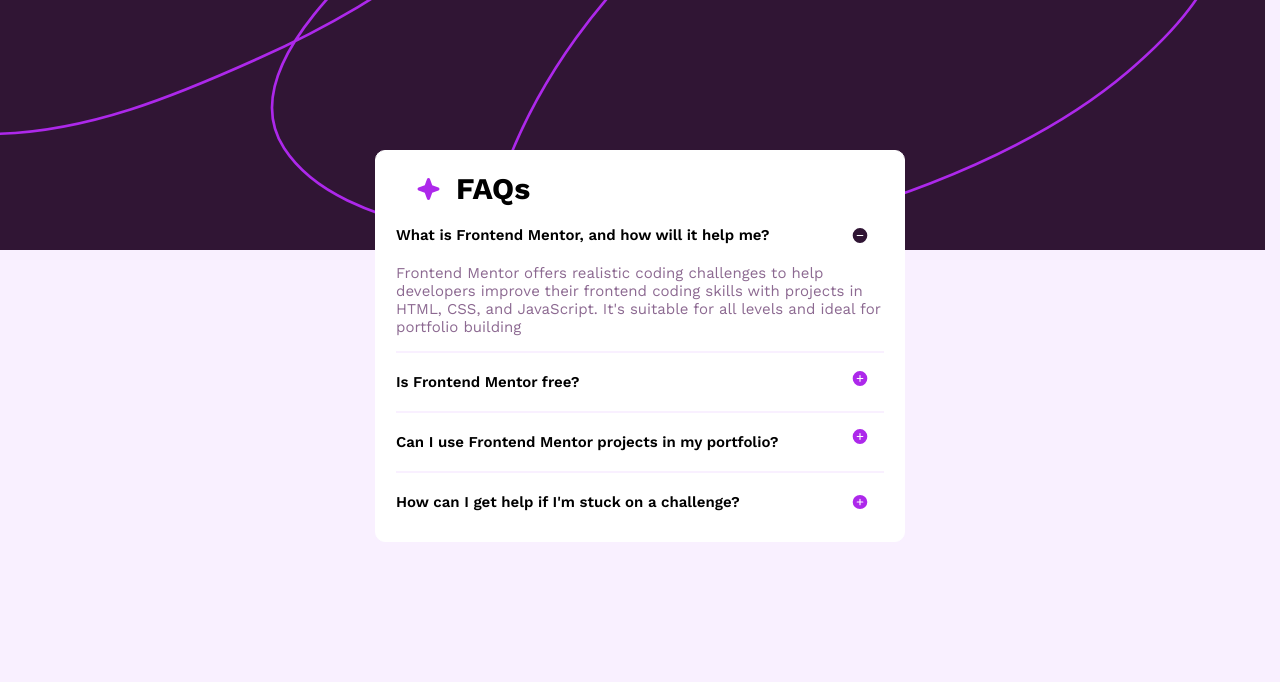
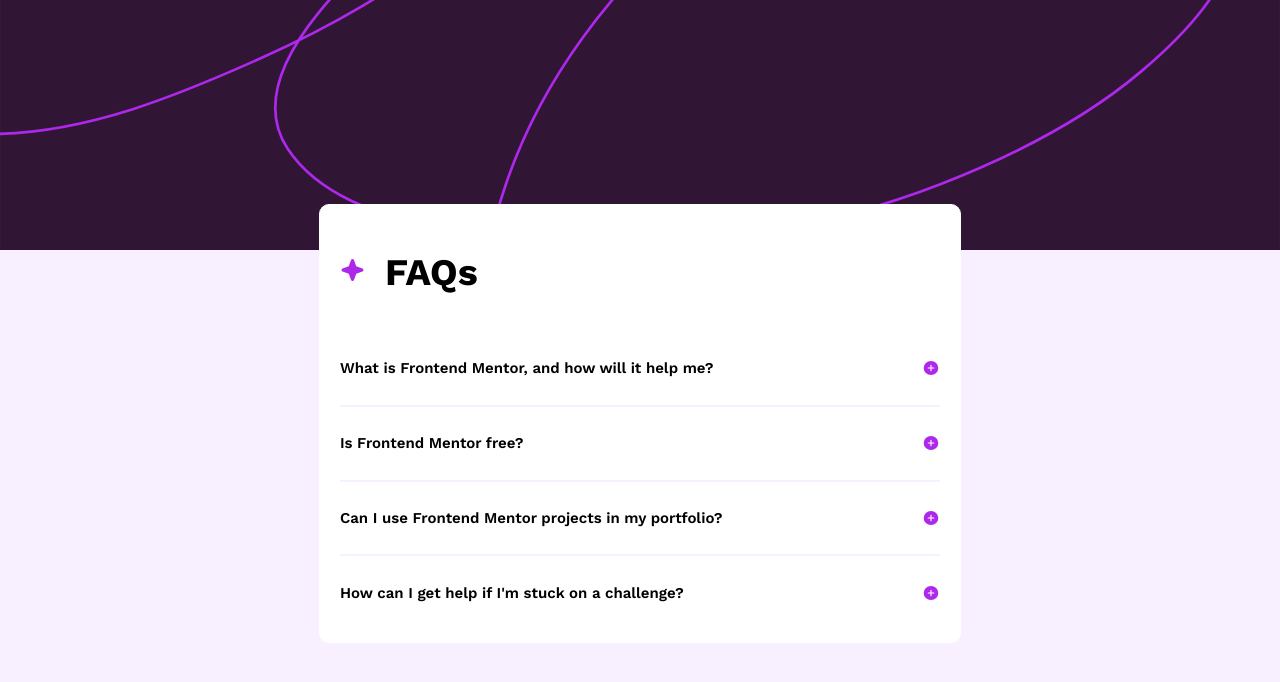
Before and after one commit to mustaphajamiu/faq, a plain HTML site: page index.html in a window 1280 px wide. Drawn offline with nearby package versions, Linux system fonts and the light colour scheme; files whose address does not match are found by name.

Commit message:
my commit

```diff
--- a/faq.css
+++ b/faq.css
@@ -1,87 +1,101 @@
 body{
 background-color: hsl(275, 100%, 97%);
 margin: 0px;
+font-family: "Work Sans", sans-serif;
+font-weight: 400;
+font-size: 15px;
+font-style: normal;
+display: flex;
+flex-direction: column;
+align-items: center;
+min-height: 100vh;
+
 }
 p{
-color:   hsl(292, 16%, 49%)
+color:   hsl(292, 16%, 49%);
+display: none;
 }
 hr{
 border: 1px solid  hsl(275, 100%, 97%);
 }
 /* banner is the background image on the page,.banner & .bannersize are different class for the styling*/
 .banner{
-width: 1265px;
+width: 100%;
 height: 250;
-position: relative;
+background-size: cover;
+background-position: center;
 }
 .bannersize{
-width: 1265px;
+width: 100%;
 height: 250px;
 object-fit: cover;
 }
 /*.body contains style for the text/border*/
 .body{
-font-family: "Work Sans", sans-serif;
-font-weight: 400;
-font-size: 15px;
-font-style: normal;
-margin-left: 375px;
-margin-right: 375px;
-margin-bottom: 40px;
+width: 90%;
+margin: 0 auto 40px;
 border: 1px solid hsl(0, 100%, 100%);
 background-color:  hsl(0, 100%, 100%);
 border-radius: 10px;
-padding-left: 20px;
-padding-right: 20px;
-padding-bottom: 10px;
-position: absolute;
-top: 150px;
+padding: 20px;
+position: relative;
+max-width: 600px;
+transform: translateY(-50px);
 }
+
+
 /*.first and #first both are for styling the h1
 .second is for all h4*/
 .first{
-margin-left: 60px;
+display: flex;
+align-items: center;
+gap: 20px;
+margin-bottom: 20px;
 }
 #first{
 font-weight: 700;
+font-size: 2.5em;
 }
 .second{
 font-weight: 600;
+cursor: pointer;
 }
-/*.starimg and .star are for styling the star image*/
+/*.starimg and is for styling the star image*/
 .starimg{
 width: 25px;
 }
-.star{
-position: absolute;
-left: 40px;
-top: 25px;
-}
+
 /*.minusimg and .minus are for styling the minus image*/
 .minusimg{
 width: 18px;
 }
-.minus{
-    position: absolute;
-left: 475px;
-top: 75px;
-}
+
+
 /*.plusimg and .plus1,.plus2,.plus3 are for styling all the plus image respectively*/
 .plusimg{
     width: 18px;
 }
-.plus1{
-position: absolute;
-left: 475px;
-top: 218px;
+
+
+.plus-icon {
+    display: block;
 }
-.plus2{
-position: absolute;
-left: 475px;
-    top: 276px;
+.minus-icon {
+    display: none;
 }
-.plus3{
-    position: absolute;
-    left: 475px;
-    top: 398;
+
+.faq-header{
+    display: flex;
+    align-items: center;
+    justify-content: space-between;
 }
+
+.faq-item.expanded p {
+    display: block;
+}
+.faq-item.expanded .plus-icon {
+    display: none;
+}
+.faq-item.expanded .minus-icon {
+    display: block;
+}
--- a/index.html
+++ b/index.html
@@ -1,7 +1,9 @@
 <!DOCTYPE html>
 <html lang="en">
 <head>
+<meta name="viewport" content="width=device-width, initial-scale=1.0">
 <title>FAQs</title>
+<script src="script.js"></script>
 <link rel="stylesheet" href="faq.css">
 <!--To link the Font-family to the css-->
 <link
@@ -11,7 +13,7 @@ rel="stylesheet">
 <body>
 <!--Background image or Banner image-->
 <div class="banner">
-<img class="bannersize" src="file:///C:/Users/hp/OneDrive/Desktop/faq-accordion-main/assets/images/background-pattern-deskto.svg" alt="">
+<img class="bannersize" src="/assets/images/background-pattern-deskto.svg" alt="">
 </div>
 <!--div to put all Body together in same border-->
 <div class="body">
@@ -21,38 +23,66 @@ class=starimg for sizing in css
 id=first, so the h1 can be styled
 They are all in same div for flexible adjustment-->
 <div class="first">
-<div class="star"><img src="file:///C:/Users/hp/OneDrive/Desktop/faq-accordion-main/assets/images/icon-star.svg"
+<div class="star"><img src="/assets/images/icon-star.svg"
 class="starimg">
 </div>
 <h1 id="first"> FAQs</h1>
 </div>
 <!--class=second is used to identify all the h4
 class minus & minusimg for styling the minus image
-class=plus1,plus2,plus3 and class=plusimg are for styling the plus image-->
-<div>
-<div class="minus"><img src="file:///C:/Users/hp/OneDrive/Desktop/faq-accordion-main/assets/images/icon-minus.svg" class="minusimg"></div>
+-->
+<div class="faq-item">
+<div class="faq-header">
 <h4 class="second">What is Frontend Mentor, and how will it help me?</h4>
+<div class="icons">
+<img src="/assets/images/icon-minus.svg" class="minusimg icon minus-icon">
+<img src="/assets/images/icon-plus.svg" class="plusimg icon plus-icon">
 </div>
-<div>
+
+</div>
 <p>Frontend Mentor offers realistic coding challenges to help developers improve their frontend coding skills
 with
 projects in HTML, CSS, and
 JavaScript. It's suitable for all levels and ideal for portfolio building</p>
 <hr>
 </div>
-<div>
-<div class="plus1"><img src="file:///C:/Users/hp/OneDrive/Desktop/faq-accordion-main/assets/images/icon-plus.svg" class="plusimg"></div>
+
+<div class="faq-item">
+<div class="faq-header">
 <h4 class="second">Is Frontend Mentor free?</h4>
+<div class="icons">
+<img src="/assets/images/icon-plus.svg" class="plusimg icon plus-icon">
+<img src="/assets/images/icon-minus.svg" class="minusimg icon minus-icon">
+</div>
+
+</div>
+<p>Yes, Frontend Mentor offers a variety of free challenges to help you get started. There are also premium challenges for subscribers.</p>
 <hr>
 </div>
-<div>
-<div class="plus2"><img src="file:///C:/Users/hp/OneDrive/Desktop/faq-accordion-main/assets/images/icon-plus.svg" class="plusimg"></div>
+
+<div class="faq-item">
+<div class="faq-header">
 <h4 class="second">Can I use Frontend Mentor projects in my portfolio?</h4>
+<div class="icons">
+<img src="/assets/images/icon-plus.svg" class="plusimg icon plus-icon">
+<img src="/assets/images/icon-minus.svg" class="minusimg icon minus-icon">
+</div>
+
+</div>
+<p>Yes, all projects you complete from Frontend Mentor are yours to use in your portfolio, regardless of whether you have a free or premium subscription.</p>
 <hr>
 </div>
-<div>
-<div class="plus3"><img src="file:///C:/Users/hp/OneDrive/Desktop/faq-accordion-main/assets/images/icon-plus.svg" class="plusimg"></div>
+
+<div class="faq-item">
+<div class="faq-header">
 <h4 class="second">How can I get help if I'm stuck on a challenge?</h4>
+<div class="icons">
+<img src="/assets/images/icon-plus.svg" class="plusimg icon plus-icon">
+<img src="/assets/images/icon-minus.svg" class="minusimg icon minus-icon">
+</div>
+
+</div>
+<p>You can get help by joining the Frontend Mentor community on Discord, where thousands of developers offer support and feedback on projects.</p>
 </div>
 </div>
 </body>
--- /dev/null
+++ b/script.js
@@ -0,0 +1,12 @@
+document.addEventListener("DOMContentLoaded", () => {
+  const faqHeaders = document.querySelectorAll(".faq-header");
+
+  faqHeaders.forEach(header => {
+    header.addEventListener("click", () => {
+      const faqItem = header.parentElement;
+
+      // Toggle expanded state
+      faqItem.classList.toggle("expanded");
+    });
+  });
+});
```
